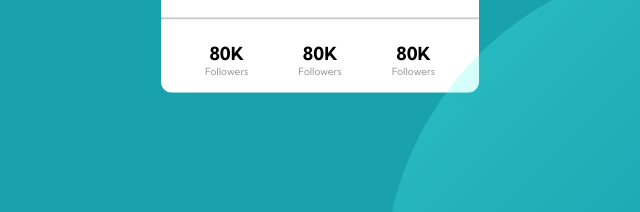
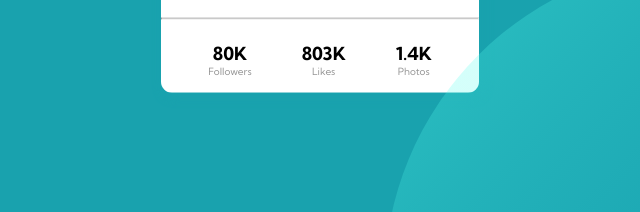
Before and after one commit to Vinitpal/frontend-mentor-profile-cad, a plain HTML site: page index.html in a window 1280 px wide. Shown: the part 479-691 px from the top of the page, 320-960 px from the left. Drawn offline with Linux system fonts and the light colour scheme.

Commit message:
Update index.html

```diff
--- a/index.html
+++ b/index.html
@@ -38,12 +38,12 @@
             <p>Followers</p>
           </div>
           <div>
-            <h2>80K</h2>
-            <p>Followers</p>
+            <h2>803K</h2>
+            <p>Likes</p>
           </div>
           <div>
-            <h2>80K</h2>
-            <p>Followers</p>
+            <h2>1.4K</h2>
+            <p>Photos</p>
           </div>
         </div>
 
```
